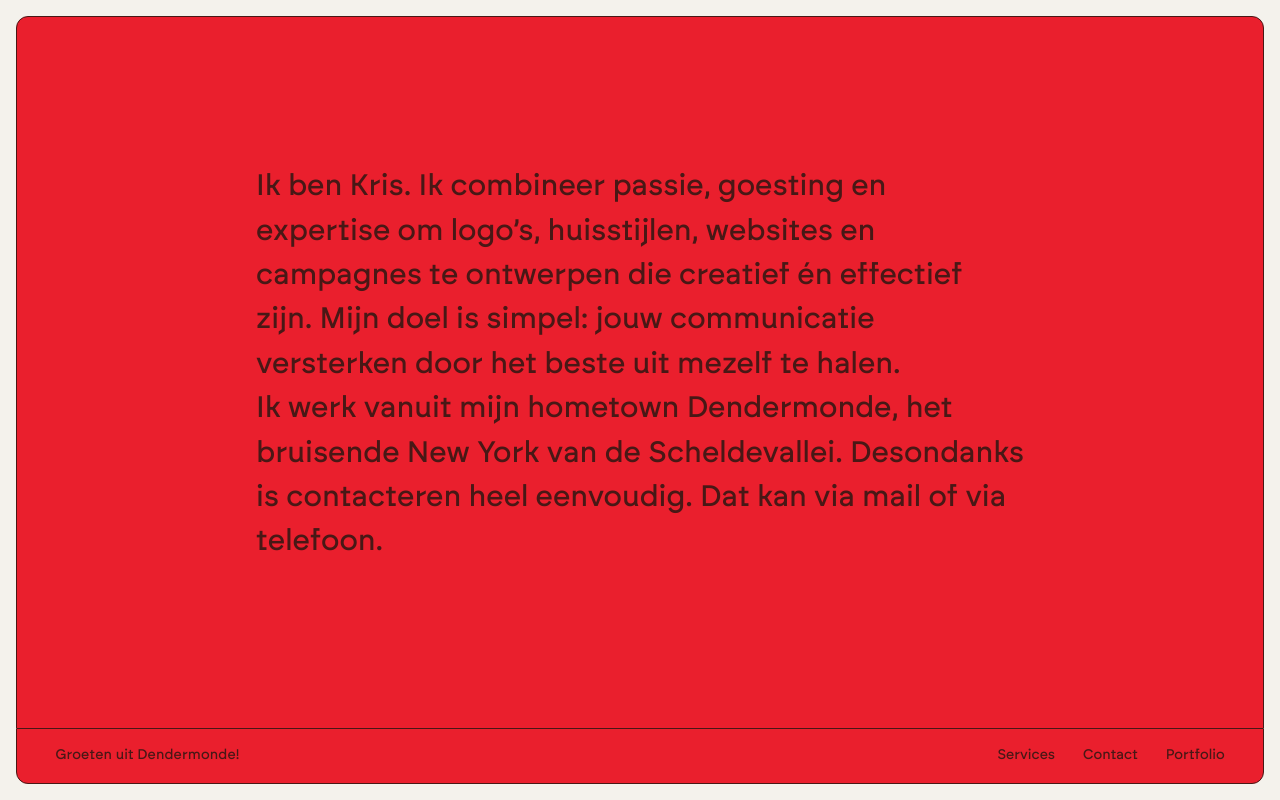
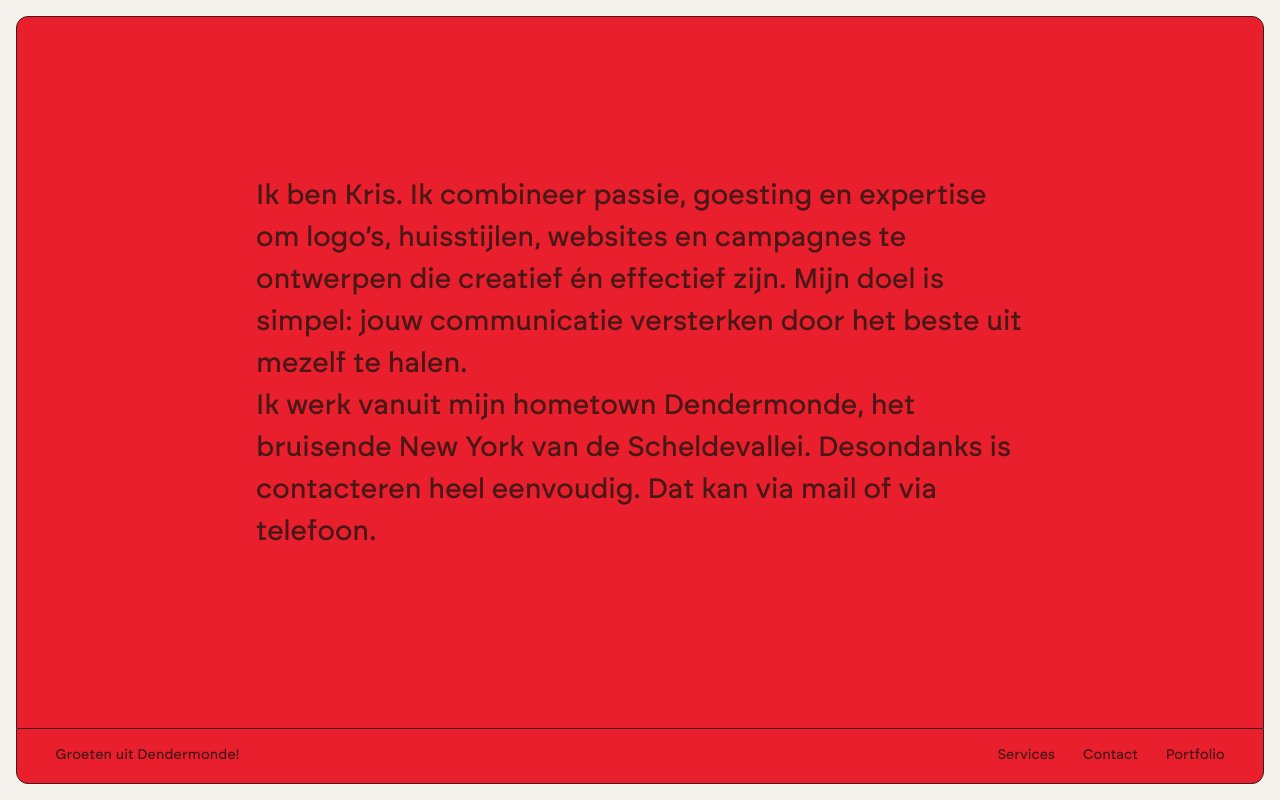
Before and after one commit to groetenuit/broesdoes, an Eleventy site: page src/index.md in a window 1280 px wide. Built offline with nearby package versions, Linux system fonts and the light colour scheme; Eleventy itself is replaced by a stand-in of ours; files that its build step writes are made by us from their sources.

Commit message:
Adjust font size in home and contact content

```diff
--- a/src/style.css
+++ b/src/style.css
@@ -521,7 +521,7 @@ main#inhoud > :first-child:not(.grid12):not(section) { padding-top: 1rem; }
 
 .home-content p,
 .contact-content p {
-  font-size: clamp(1.35rem, 2.4vw, 1.85rem);
+  font-size: clamp(1.25rem, 2.4vw, 1.75rem);
   line-height: 1.5;
 }
 /* ==========================================================================
```
